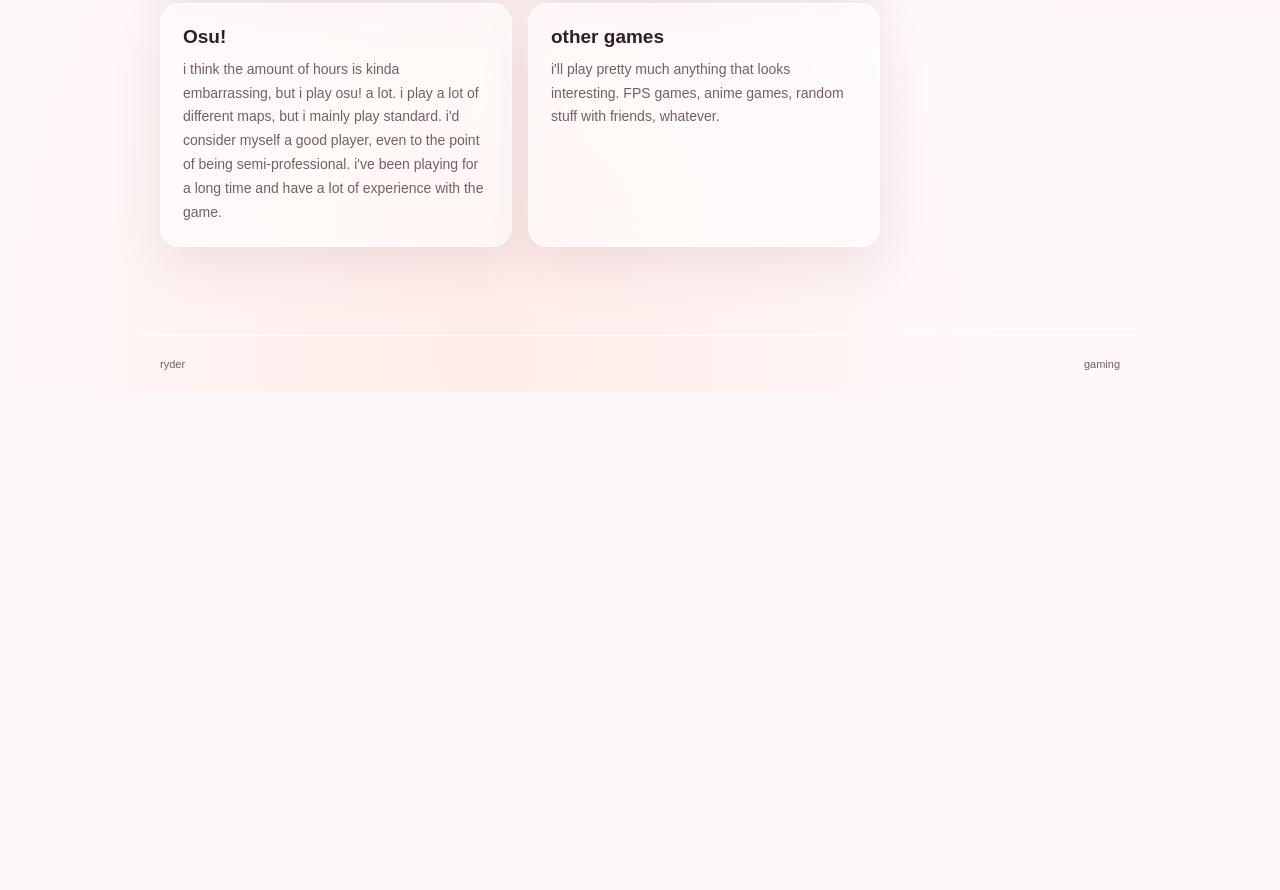
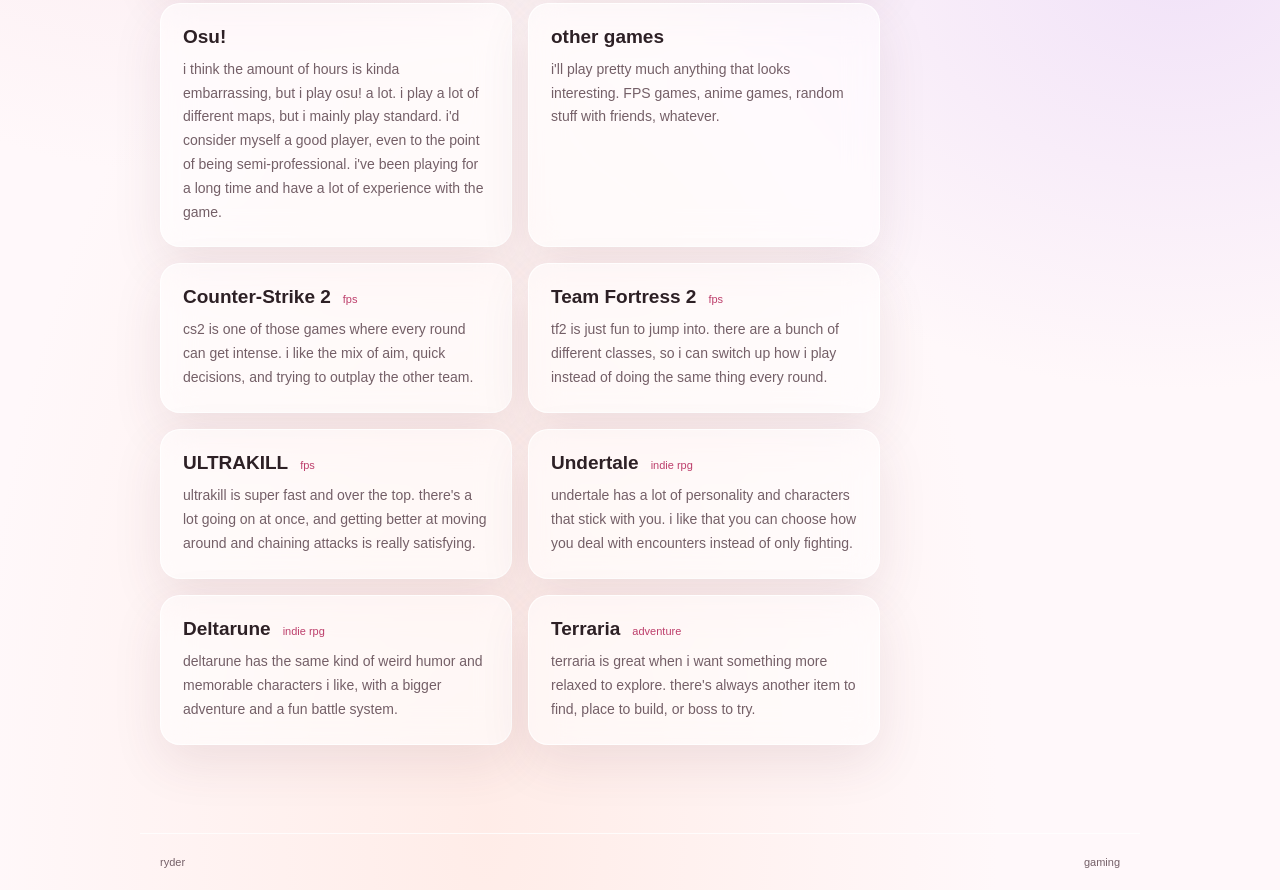
Before and after one commit to ryterzz/Website, a plain HTML site: page gaming.html in a window 1280 px wide. Shown: the part 710-1600 px from the top of the page. Before the commit the page ends 1102 px from the top, so only its background shows below. Drawn offline with Linux system fonts and the light colour scheme.

Commit message:
Add six games to gaming page

```diff
--- a/gaming.html
+++ b/gaming.html
@@ -49,7 +49,7 @@
     <div class="game-search">
         <label for="game-search-input">find a game</label>
         <input id="game-search-input" type="search" autocomplete="off" placeholder="try Minecraft or osu!">
-        <p id="game-search-count" aria-live="polite">4 games</p>
+        <p id="game-search-count" aria-live="polite">10 games</p>
     </div>
 
     <div class="game-list">
@@ -115,6 +115,101 @@
 
         </div>
 
+        <div class="game">
+
+            <div class="game-title">
+                <h2>Counter-Strike 2</h2>
+                <span>fps</span>
+            </div>
+
+            <p>
+                cs2 is one of those games where every round can get
+                intense. i like the mix of aim, quick decisions, and
+                trying to outplay the other team.
+            </p>
+
+        </div>
+
+
+        <div class="game">
+
+            <div class="game-title">
+                <h2>Team Fortress 2</h2>
+                <span>fps</span>
+            </div>
+
+            <p>
+                tf2 is just fun to jump into. there are a bunch of
+                different classes, so i can switch up how i play
+                instead of doing the same thing every round.
+            </p>
+
+        </div>
+
+
+        <div class="game">
+
+            <div class="game-title">
+                <h2>ULTRAKILL</h2>
+                <span>fps</span>
+            </div>
+
+            <p>
+                ultrakill is super fast and over the top. there's a
+                lot going on at once, and getting better at moving
+                around and chaining attacks is really satisfying.
+            </p>
+
+        </div>
+
+
+        <div class="game">
+
+            <div class="game-title">
+                <h2>Undertale</h2>
+                <span>indie rpg</span>
+            </div>
+
+            <p>
+                undertale has a lot of personality and characters
+                that stick with you. i like that you can choose how
+                you deal with encounters instead of only fighting.
+            </p>
+
+        </div>
+
+
+        <div class="game">
+
+            <div class="game-title">
+                <h2>Deltarune</h2>
+                <span>indie rpg</span>
+            </div>
+
+            <p>
+                deltarune has the same kind of weird humor and
+                memorable characters i like, with a bigger adventure
+                and a fun battle system.
+            </p>
+
+        </div>
+
+
+        <div class="game">
+
+            <div class="game-title">
+                <h2>Terraria</h2>
+                <span>adventure</span>
+            </div>
+
+            <p>
+                terraria is great when i want something more relaxed
+                to explore. there's always another item to find,
+                place to build, or boss to try.
+            </p>
+
+        </div>
+
     </div>
 
 </main>
```
